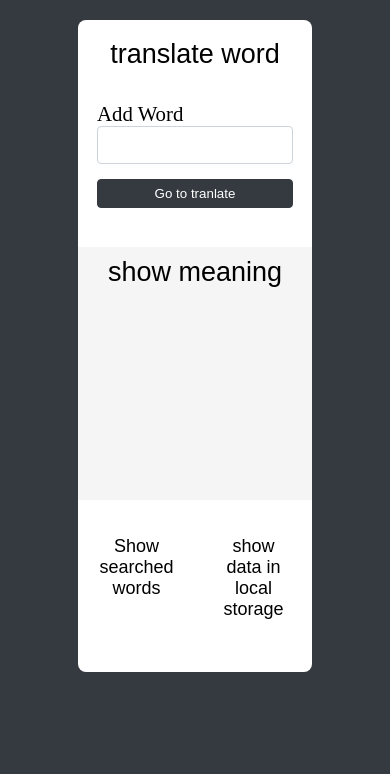
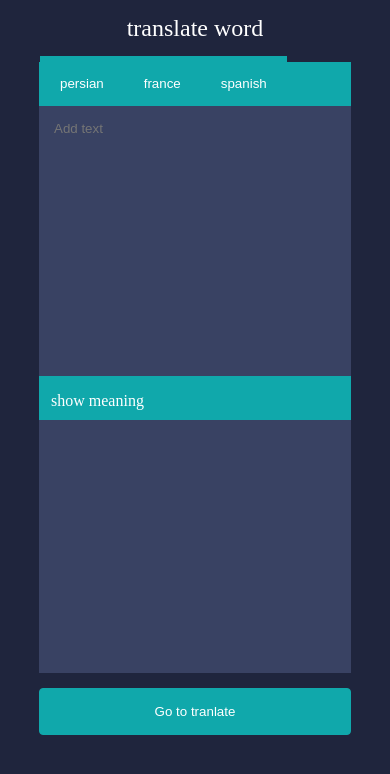
Before and after one commit to rahimi-pouria/translate-app-with-javascript, a plain HTML site: page index.html in a window 390 px wide. Drawn offline with Linux system fonts and the light colour scheme.

Commit message:
Add files via upload
change ui desighn

```diff
--- a/app.js
+++ b/app.js
@@ -1,52 +1,46 @@
-//event btn
-let translate = document.querySelector('#goToTranslate').addEventListener('click',  wordTranslate)
 let showTranslate = document.querySelector('#tranword');
 let wordSearching = document.querySelector('#wordSearching');
+//clear text at input function
+let inputsAdword = document.querySelector('#inputs');
 let historywordlocalstorage = document.querySelector('.historywordlocalstorage');
+
+let word;
+//loader event
+let loader = document.querySelector('#loader');
 //word Searching
 let WordArr = [];
 
 //show history
 let ShowHistory = document.querySelector('#show-history');
-// function envent click
-function wordTranslate(){
 
-    setTimeout(function() {
-        showTranslate.style.display = 'block';
-        historywordlocalstorag.style.display = 'block';
-    }, 2000)
+//event btn
+let translate = document.querySelector('#goToTranslate').addEventListener('click',  () => {
 
     //get value
-    let word = document.querySelector('#addword').value;
+    word = document.querySelector('#addword').value;
 
 
-    //create object
-    const translate = new XMLHttpRequest();
-    //send request
-    translate.open('GET', `https://api.dictionaryapi.dev/api/v2/entries/en/${word}`, true);
-
-    translate.onload = function() {
-        if(this.status === 200) {
-            const tranWord = JSON.parse(this.responseText);
+        // fetch Api
+    fetch(`https://api.dictionaryapi.dev/api/v2/entries/en/${word}`)
+        .then((res) => {
+            return res.json();
+        })
+        // show data
+        .then((data) => {
+            const tranWord = data;
             let show = '';
-            for (let x in tranWord) {
-                for(let i in tranWord[x].meanings){
-                    for(let j in tranWord[x].meanings[i].definitions){
+            tranWord.map((item, index) => {
                 show += `
-                    <p>${tranWord[x].meanings[i].definitions[j].definition}</p>
+                    <p>${item.meanings[index].definitions[index].definition}</p>
                 `
-                    }
-                }
-              }
-
+            })
+            // show data at dom
             showTranslate.innerHTML = show;
-        }else {
-            if(this.status === 403) {
-                alert('Page not available');
-            }
-        }
-
-    }
+        })
+        //show error at console
+        .catch((err) => {
+            console.log(err)
+        })
         //push word Searching to array
         WordArr.push(word);
         // loop search word
@@ -55,7 +49,14 @@ function wordTranslate(){
                 <p>${word}</p>
             `
         })
+            //added style with javascript
 
+            historywordlocalstorage.style.display = 'block';
+            historywordlocalstorage.style.display = 'flex';
+            // showTranslate.style.height = 'auto';
+            showTranslate.style.padding = '15px';
+            inputsAdword.style.height = 'auto';
+        // show history data at dom
         wordSearching.innerHTML = WordArr;
         // add data on localStorage
         localStorage.setItem('word', word);
@@ -63,5 +64,5 @@ function wordTranslate(){
         var showdata = localStorage.getItem('word');
         //show history
         ShowHistory.innerHTML = showdata;
-    translate.send();
-}
+
+})
--- a/index.html
+++ b/index.html
@@ -10,46 +10,56 @@
 <body>
     <div class="container">
         <div class="translate">
-            <div class="wordTranlate">
-                <div class="addword">
-                   <!--search word-->
-                   <div class="WordSearchTranslate">
-                        <h3 class="heading-search-word">translate word</h3>
-                        <label for="name" class="labelInput">Add Word</label>
-                        <input type="text" id="addword">
-                        <button class="goToTranslate" id="goToTranslate">Go to tranlate</button>
-                   </div>
-                    <!--show meaning-->
-                    <div id="tranword">
+            <!--header search word-->
+            <div class="header-translate-app">
+                <h2>translate word</h2>
+            </div>
+            <!--search word-->
+            <div class="WordSearchTranslate">
+                <div class="wordTranlate add-word-input">
+                    <div class="header-serach-input">
+                        <button>persian</button>
+                        <button>france</button>
+                        <button>spanish</button>
+                    </div>
+                    <div class="inputs" id="inputs">
+                        <input type="text" id="addword" placeholder="Add text">
+
+                    </div>
+                </div>
+                <!--show meaning-->
+                <div class="wordTranlate">
+                    <div class="header-serach-input show-meaning-input">
                         <h3 class="show-meaning">show meaning</h3>
                     </div>
-                   <!--show history-->
-                   <div class="historywordlocalstorage">
+                     <div id="tranword"></div>
+                </div>
+            </div>
+            <!--btn event search word  -->
+            <div class="btn-search">
+                <button class="goToTranslate" id="goToTranslate">Go to tranlate</button>
+            </div>
+        </div>
+        <div class="loader" id="loader"></div>
+         <!--show history-->
+                   <div class="historywordlocalstorage" id="historywordlocalstorage">
                         <div class="resualt1">
+                        <div class="header-show-history">
                             <h4>Show searched words </h4>
-                            <div class="word-searching" id="wordSearching"></div>
+                        </div>
+                            <div class="word-searching" id="wordSearching">
+
+                            </div>
                         </div>
                         <div class="resualt2">
-                            <h4>show data in local storage</h4>
+                            <div class="header-show-history">
+                                <h4>show data in local storage</h4>
+                            </div>
+
                             <div class="show-history" id="show-history"></div>
                         </div>
                     </div>
-
-                </div>
-
-            </div>
         </div>
-    </div>
-
-
-
-
-
-
-
-
-
-
     <script src="app.js"></script>
 </body>
 </html>
--- a/style.css
+++ b/style.css
@@ -1,96 +1,208 @@
-*{
+ *{
     box-sizing: border-box;
     margin: 0;
     padding: 0;
+    border: 0;
+}
+textarea:focus, input:focus{
+    outline: none;
 }
 body {
-    background-color: #343a40!important;
+    background-color: #1f253d;
 }
 .container {
     width: 100%;
 }
 .translate {
-    background: #fff;
-    width: 60%;
+    width: 80%;
     margin: 0 auto;
-    border-radius: 8px;
+}
+.wordTranlate {
+    width: 50%;
+}
+.header-translate-app {
+    text-align: center;
+}
+.WordSearchTranslate {
+    width: 100%;
+    display: flex;
     margin-top: 20px;
 }
-.addword input {
-    display: block;
+.add-word-input {
+    width: 50%;
+    height: 35vh;
+    background: #c2eff4;
+
+}
+.inputs {
     width: 100%;
-    padding: 0.375rem 0.75rem;
-    font-size: 1rem;
-    line-height: 1.5;
-    color: #495057;
-    background-color: #fff;
-    background-clip: padding-box;
-    border: 1px solid #ced4da;
-    border-radius: 0.25rem;
-    transition: border-color .15s ease-in-out,box-shadow .15s ease-in-out;
 }
-.addword label {
-    font-size: 1.3rem;
-    cursor: text;
-    top: 20px;
+input#addword {
+    background: #394263;
+    border: 0;
+    height: auto;
+    width: 95%;
+    color: #fff;
+    padding: 15px;
 }
-button#goToTranslate {
-    padding: 6px;
-    background: #eb05ff;
-    color: #000;
-    border: 1px solid #eb05ff;
+input:focus {
+    border: 0 !important;
+}
+input:focus-visible {
+    border: 0 !important;
+}
+.header-serach-input {
+    width: 100%;
+    background: #10a8ab;
+    height: auto;
+    border: 1px solid #10a8ab;
+    color: #fff !important;
+    display: flex;
+    align-items: center;
+}
+.header-serach-input button {
+    border: 0;
+    padding: 15px;
+    cursor: pointer;
+    background: #10a8ab;
+    color: #fff;
+}
+.show-meaning-input {
+    height: 7.2vh;
+    padding: 11px;
+    border-bottom: 1px solid #10a8ab;
+}
+h3.show-meaning {
+    font-size: 16px;
+    font-weight: 400;
+    color: #fff;
+}
+div#tranword {
+    height: 30vh;
+    background: #394263;
+    color: #fff;
+    margin-bottom: 15px;
+}
+button#goToTranslate, button#cleanSearch {
+    padding: 15px;
+    background: #10a8ab;
+    color: #fff;
+    border: 1px solid #10a8ab;
     width: 100%;
     margin-bottom: 20px;
     border-radius: 4px;
     cursor: pointer;
 }
-h3.heading-search-word, h3.show-meaning  {
-    text-align: center;
-    padding: 0 0 32px 0;
-    font-size: 27px;
-    font-family: sans-serif;
-    font-weight: 200;
-}
-h4 {
-    text-align: center;
-    padding: 0 0 32px 0;
-    font-size: 18px;
-    font-family: sans-serif;
-    font-weight: 200;
-    margin-top: 16px;
-}
-.WordSearchTranslate {
-    padding: 19px;
-}
-div#tranword {
-    height: 30vh;
-    background: #f5f5f5;
-    padding: 10px;
-    text-align: center;
-    color: #000;
-
-}
-button#goToTranslate {
-    padding: 6px;
-    background: #343a40;
-    color: #fff;
-    border: 1px solid #343a40;
-    width: 100%;
-    margin-bottom: 20px;
-    border-radius: 4px;
-    cursor: pointer;
-    margin-top: 15px;
-}
-.show-resault {
-
-    width: 100% !important;
-}
-.historywordlocalstorage{
-    width: 100% !important;
+.historywordlocalstorage {
+    margin: 0 auto;
+    width: 80%;
     display: flex;
-    flex-flow: row;
 }
 .resualt1,.resualt2 {
     width: 50%;
-    padding: 20px;
 }
+.header-show-history {
+    color: #fff;
+    background: #10a8ab;
+    height: 7vh;
+    padding: 15px;
+}
+.btn-clean {
+    height: 5vh;
+    background: #10a8ab;
+    width: 80%;
+    margin: 0 auto;
+}
+div#wordSearching,div#show-history {
+    color: #fff;
+    height: 30vh;
+    background: #394263;
+}
+.historywordlocalstorage, .btn-clean{
+    display: none;
+}
+h2 {
+    color: #fff;
+    margin-top: 15px;
+    font-weight: 400;
+}
+div#inputs {
+    height: 30vh;
+    background: #394263;
+}
+p {
+    font-size: 12.2px;
+    line-height: 1.5;
+    font-family: sans-serif;
+}
+
+#removeText{
+    cursor: pointer;
+    color: red;
+    display: none;
+}
+.add-word-input {
+    width: 50%;
+    height: 37.2vh;
+    background: #394263;
+}
+/*loading style*/
+.loader {
+    border: 16px solid #f3f3f3;
+    border-radius: 50%;
+    border-top: 16px solid #3498db;
+    width: 120px;
+    height: 120px;
+    -webkit-animation: spin 2s linear infinite; /* Safari */
+    animation: spin 2s linear infinite;
+  }
+  #loader{
+      display: none;
+  }
+
+  /* Safari */
+  @-webkit-keyframes spin {
+    0% { -webkit-transform: rotate(0deg); }
+    100% { -webkit-transform: rotate(360deg); }
+  }
+
+  @keyframes spin {
+    0% { transform: rotate(0deg); }
+    100% { transform: rotate(360deg); }
+  }
+
+/* responsiv page */
+
+@media only screen and (max-width: 600px) {
+    .WordSearchTranslate {
+        width: 100%;
+        display: block;
+        margin-top: 20px;
+    }
+    .wordTranlate {
+        width: 100%;
+        display: block;
+    }
+    .header-serach-input {
+        height: 5.2vh;
+    }
+    h3.show-meaning {
+        margin-top: 7px;
+    }
+    .header-serach-input button {
+        padding: 20px;
+    }
+    div#historywordlocalstorage {
+        display: block;
+        display: none;
+
+    }
+    .resualt1, .resualt2 {
+        width: 100%;
+    }
+  }
+  @media only screen and (min-width: 600px) {
+    .header-serach-input {
+        height: 7.2vh;
+    }
+  }
```
